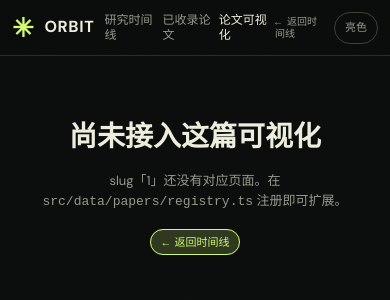
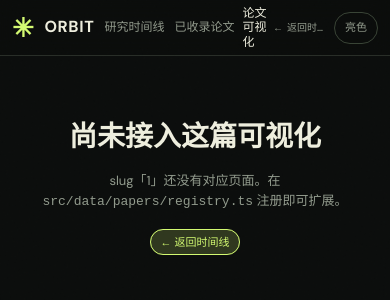
Before and after one commit to VanGong1999/ai-paper-atlas, a React (Vite) app: page /papers/1 in a window 390 px wide. Shown: the top 300 px of the page. Built offline with nearby package versions, Linux system fonts and the light colour scheme.

Commit message:
Keep mobile navigation labels on one line

```diff
--- a/src/styles/app.css
+++ b/src/styles/app.css
@@ -67,6 +67,7 @@
   height: 100%;
   display: inline-flex;
   align-items: center;
+  white-space: nowrap;
   background: none;
   border: 0;
   position: relative;
@@ -92,9 +93,13 @@
 }
 
 .toplink {
+  min-width: 0;
   margin-left: auto;
   font: 10px var(--font-mono);
   color: var(--muted);
+  overflow: hidden;
+  text-overflow: ellipsis;
+  white-space: nowrap;
 }
 
 a.toplink:hover {
```
